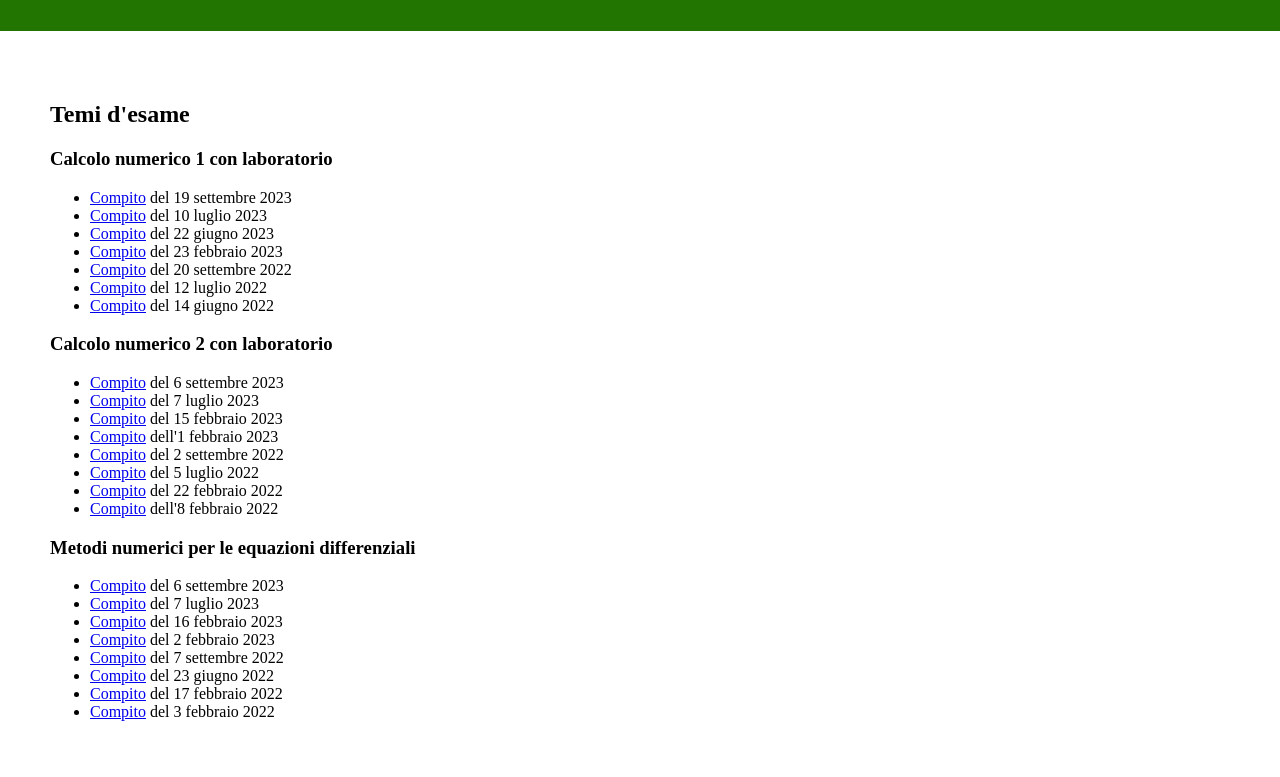
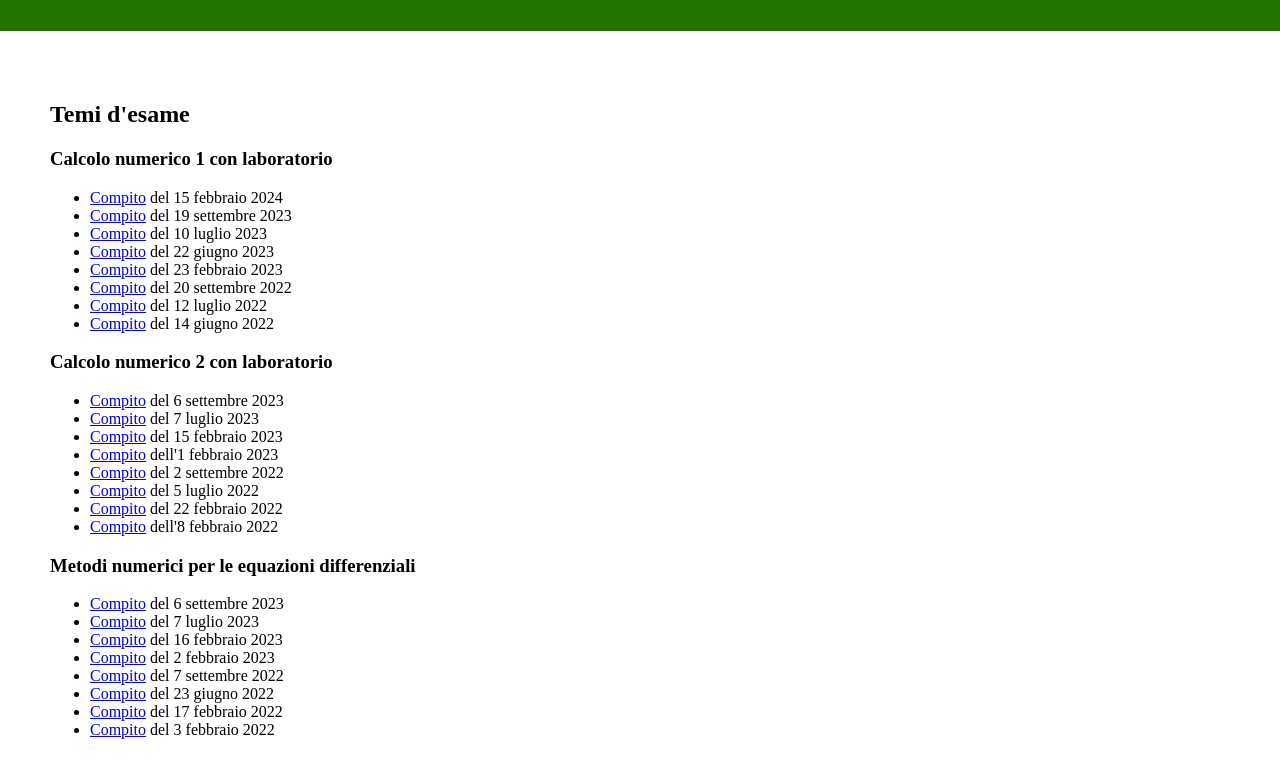
Before and after one commit to caliarim/caliarim.github.io, a plain HTML site: page didattica.html in a window 1280 px wide. Shown: the part 169-946 px from the top of the page. Drawn offline with Linux system fonts and the light colour scheme.

Commit message:
added latest cn1 exam

```diff
--- a/didattica.html
+++ b/didattica.html
@@ -14,6 +14,8 @@
     <h2>Temi d'esame</h2>
     <h3>Calcolo numerico 1 con laboratorio</h3>
     <ul>
+      <li><a href="calcolo_numerico1/compito20240215.pdf" target="blank">Compito</a> del 15
+        febbraio 2024</li>
       <li><a href="calcolo_numerico1/compito20230919.pdf" target="blank">Compito</a> del 19
         settembre 2023</li>
       <li><a href="calcolo_numerico1/compito20230710.pdf" target="blank">Compito</a> del 10
```
Also changed, not shown: 1 other file.
